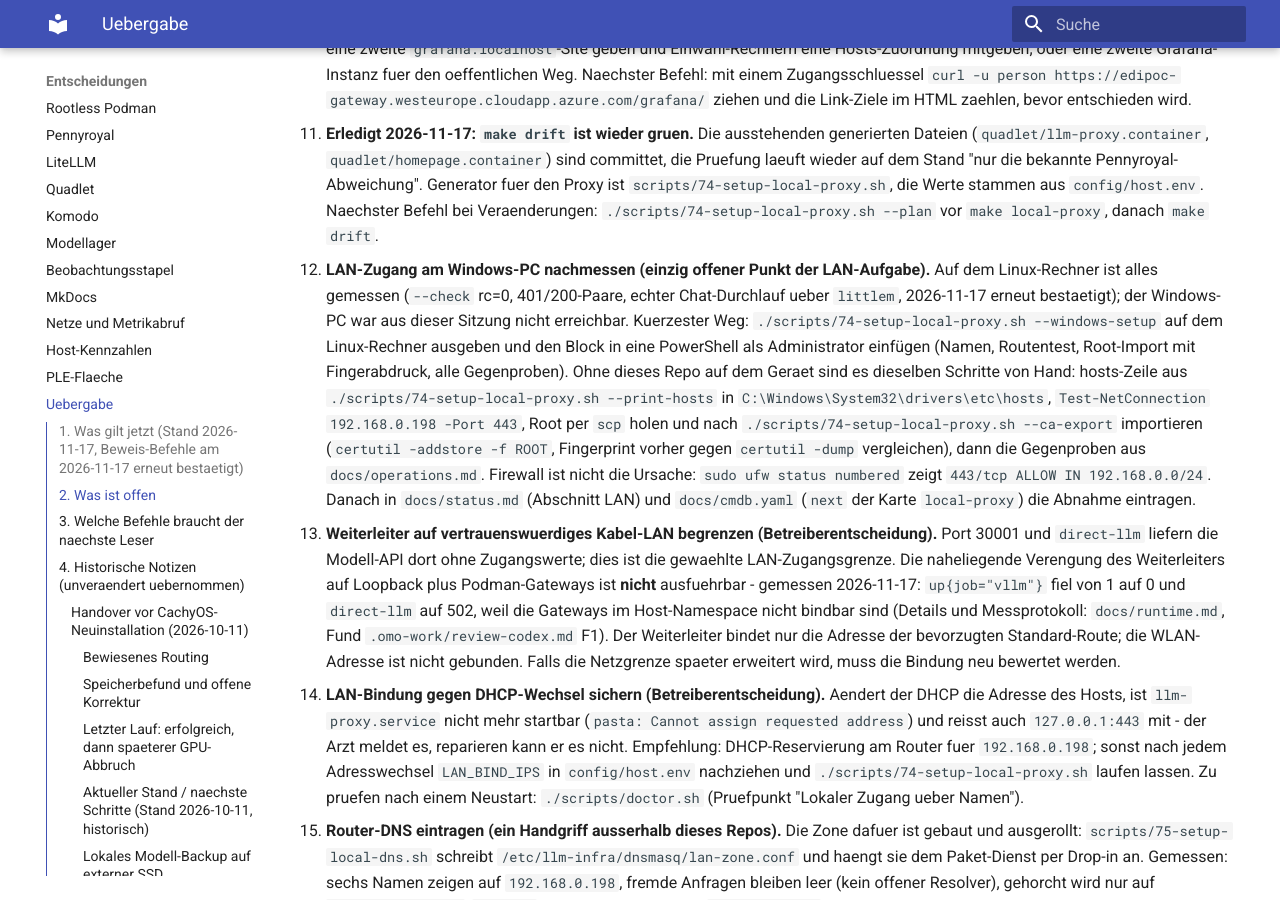
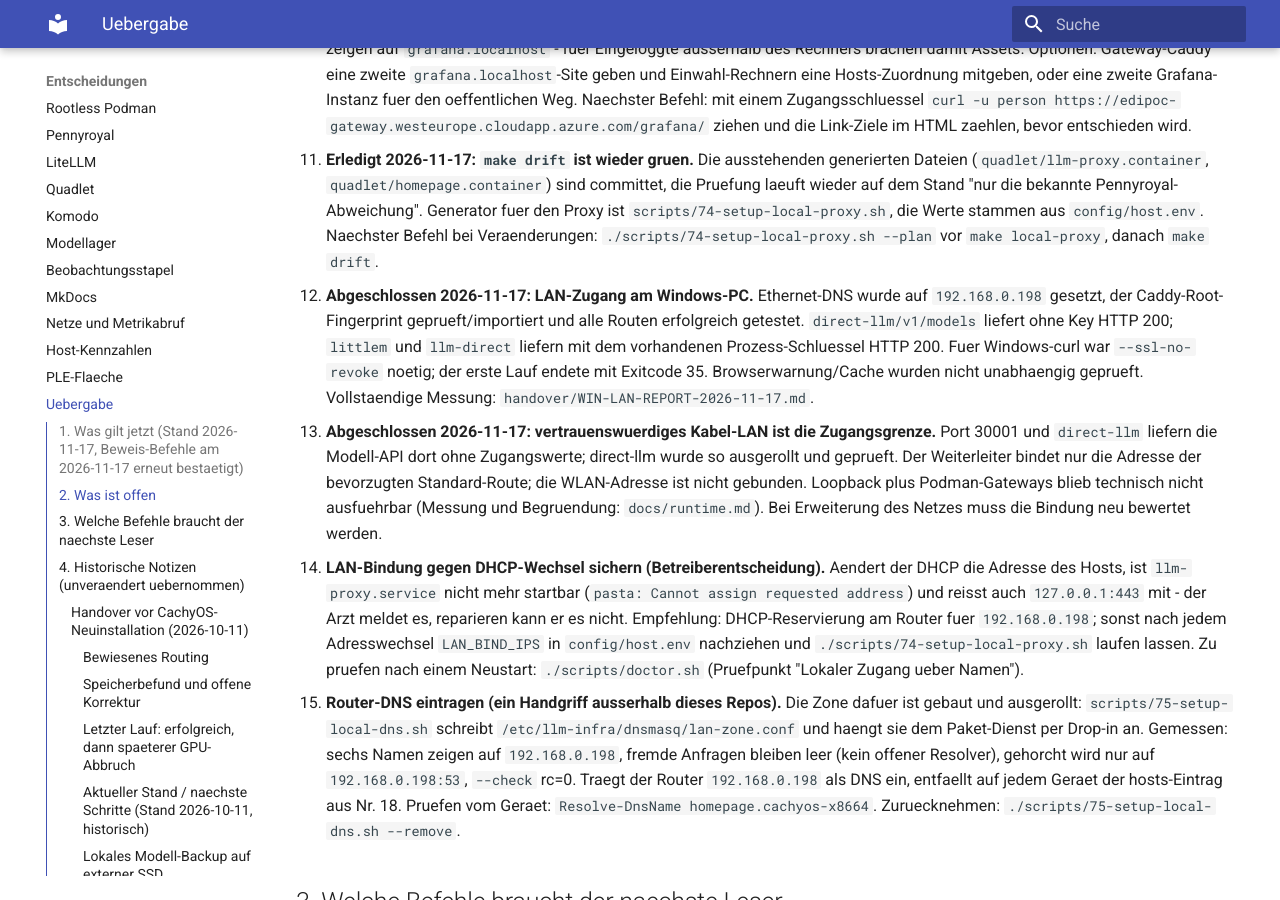
Before and after one commit to thomasdenk79-cyber/llm-infra-setup, an MkDocs documentation site: the page built from docs/HANDOFF.md, in a window 1280 px wide and 900 px high, scrolled down 4662 px. Built offline with MkDocs 1.6.1 and Material for MkDocs 9.7.7, drawn with Linux system fonts in a browser that asks for light colours; some of the changed text lies outside the part shown.

Commit message:
Record successful Windows LAN acceptance
Mark the direct route rollout and tunnel checks complete; preserve the initial TLS failure and successful retry.

Co-authored-by: Copilot <223556219+Copilot@users.noreply.github.com>

```diff
--- a/docs/HANDOFF.md
+++ b/docs/HANDOFF.md
@@ -132,8 +132,9 @@ Das Repository ist das Backup.
   ueber `littlem` ein echter `chat/completions`-Durchlauf mit
   `qwen3.8-flash-next`, Loopback unveraendert, `--check` rc=0. Doku:
   `docs/operations.md` (LAN, Windows 11, Rueckbau, Fehlerbilder,
-  Tunnel-Lebensdauer), `docs/status.md`. Offen bleibt die Pruefung am Windows-PC
-  (Nr. 18).
+  Tunnel-Lebensdauer), `docs/status.md`. Die Windows-Abnahme ist in
+  `handover/WIN-LAN-REPORT-2026-11-17.md` dokumentiert; die Browserwarnung wurde
+  nicht unabhaengig beobachtet.
 * Review-Runde 2026-11-17 (vier Gegenpruefer auf der lokalen Modellplatte):
   drei stille Defekte gefixt und gemessen - (a) der Proxy lud nach
   `write_if_changed` weiterhin die alte Caddyfile (Einzel-Datei-Bindung folgt
@@ -149,8 +150,7 @@ Das Repository ist das Backup.
   bindet nur noch die bevorzugte Standard-Route (WLAN zu), `loginctl
   enable-linger` gesetzt (der Benutzermanager startet damit ohne
   Desktop-Anmeldung), Doku-Deckung `docs/en/` neu, HANDOFF-Punkte 5-8
-  entstaubt. Offen: Nr. 18 (Windows-Abnahme), Nr. 19 (Weiterleiter aus dem LAN),
-  Nr. 20 (DHCP-Festlegung), Nr. 21 (Router-DNS).
+  entstaubt. Offen: Nr. 20 (DHCP-Festlegung), Nr. 21 (Router-DNS).
 * Verifizierter Einzelzustand mit den Beweis-Befehlen: `docs/status.md`.
 
 ## 2. Was ist offen
@@ -257,33 +257,21 @@ wie "Nr. 18" gelten weiter).*
     `scripts/74-setup-local-proxy.sh`, die Werte stammen aus `config/host.env`.
     Naechster Befehl bei Veraenderungen: `./scripts/74-setup-local-proxy.sh --plan`
     vor `make local-proxy`, danach `make drift`.
-18. **LAN-Zugang am Windows-PC nachmessen (einzig offener Punkt der
-    LAN-Aufgabe).** Auf dem Linux-Rechner ist alles gemessen (`--check` rc=0,
-    401/200-Paare, echter Chat-Durchlauf ueber `littlem`, 2026-11-17 erneut bestaetigt);
-    der Windows-PC war aus dieser Sitzung nicht erreichbar. Kuerzester Weg:
-    `./scripts/74-setup-local-proxy.sh --windows-setup` auf dem Linux-Rechner
-    ausgeben und den Block in eine PowerShell als Administrator einfügen (Namen,
-    Routentest, Root-Import mit Fingerabdruck, alle Gegenproben). Ohne dieses
-    Repo auf dem Geraet sind es dieselben Schritte von Hand: hosts-Zeile aus
-    `./scripts/74-setup-local-proxy.sh --print-hosts` in
-    `C:\Windows\System32\drivers\etc\hosts`, `Test-NetConnection 192.168.0.198
-    -Port 443`, Root per `scp` holen und nach
-    `./scripts/74-setup-local-proxy.sh --ca-export` importieren
-    (`certutil -addstore -f ROOT`, Fingerprint vorher gegen `certutil -dump`
-    vergleichen), dann die Gegenproben aus `docs/operations.md`. Firewall ist
-    nicht die Ursache: `sudo ufw status numbered` zeigt `443/tcp ALLOW IN
-    192.168.0.0/24`. Danach in `docs/status.md` (Abschnitt LAN) und
-    `docs/cmdb.yaml` (`next` der Karte `local-proxy`) die Abnahme eintragen.
-19. **Weiterleiter auf vertrauenswuerdiges Kabel-LAN begrenzen (Betreiberentscheidung).**
-    Port 30001 und `direct-llm` liefern die Modell-API dort ohne Zugangswerte;
-    dies ist die gewaehlte LAN-Zugangsgrenze. Die naheliegende Verengung des
-    Weiterleiters auf Loopback plus Podman-Gateways ist **nicht** ausfuehrbar -
-    gemessen 2026-11-17: `up{job="vllm"}` fiel von 1 auf 0 und `direct-llm` auf
-    502, weil die Gateways im Host-Namespace nicht bindbar sind (Details und
-    Messprotokoll: `docs/runtime.md`, Fund `.omo-work/review-codex.md` F1).
-    Der Weiterleiter bindet nur die Adresse der bevorzugten Standard-Route;
-    die WLAN-Adresse ist nicht gebunden. Falls die Netzgrenze spaeter erweitert
-    wird, muss die Bindung neu bewertet werden.
+18. **Abgeschlossen 2026-11-17: LAN-Zugang am Windows-PC.** Ethernet-DNS wurde
+    auf `192.168.0.198` gesetzt, der Caddy-Root-Fingerprint geprueft/importiert
+    und alle Routen erfolgreich getestet. `direct-llm/v1/models` liefert ohne
+    Key HTTP 200; `littlem` und `llm-direct` liefern mit dem vorhandenen
+    Prozess-Schluessel HTTP 200. Fuer Windows-curl war `--ssl-no-revoke` noetig;
+    der erste Lauf endete mit Exitcode 35. Browserwarnung/Cache wurden nicht
+    unabhaengig geprueft. Vollstaendige Messung:
+    `handover/WIN-LAN-REPORT-2026-11-17.md`.
+19. **Abgeschlossen 2026-11-17: vertrauenswuerdiges Kabel-LAN ist die
+    Zugangsgrenze.** Port 30001 und `direct-llm` liefern die Modell-API dort
+    ohne Zugangswerte; direct-llm wurde so ausgerollt und geprueft. Der
+    Weiterleiter bindet nur die Adresse der bevorzugten Standard-Route; die
+    WLAN-Adresse ist nicht gebunden. Loopback plus Podman-Gateways blieb
+    technisch nicht ausfuehrbar (Messung und Begruendung: `docs/runtime.md`).
+    Bei Erweiterung des Netzes muss die Bindung neu bewertet werden.
 20. **LAN-Bindung gegen DHCP-Wechsel sichern (Betreiberentscheidung).** Aendert
     der DHCP die Adresse des Hosts, ist `llm-proxy.service` nicht mehr startbar
     (`pasta: Cannot assign requested address`) und reisst auch
```
Also changed, not shown: CHANGELOG.md (+4 -2 lines), docs/cmdb.yaml (+3 -4 lines), docs/status.md (+14 -7 lines), handover/WIN-LAN-REPORT-2026-11-17.md (+41 -23 lines).
